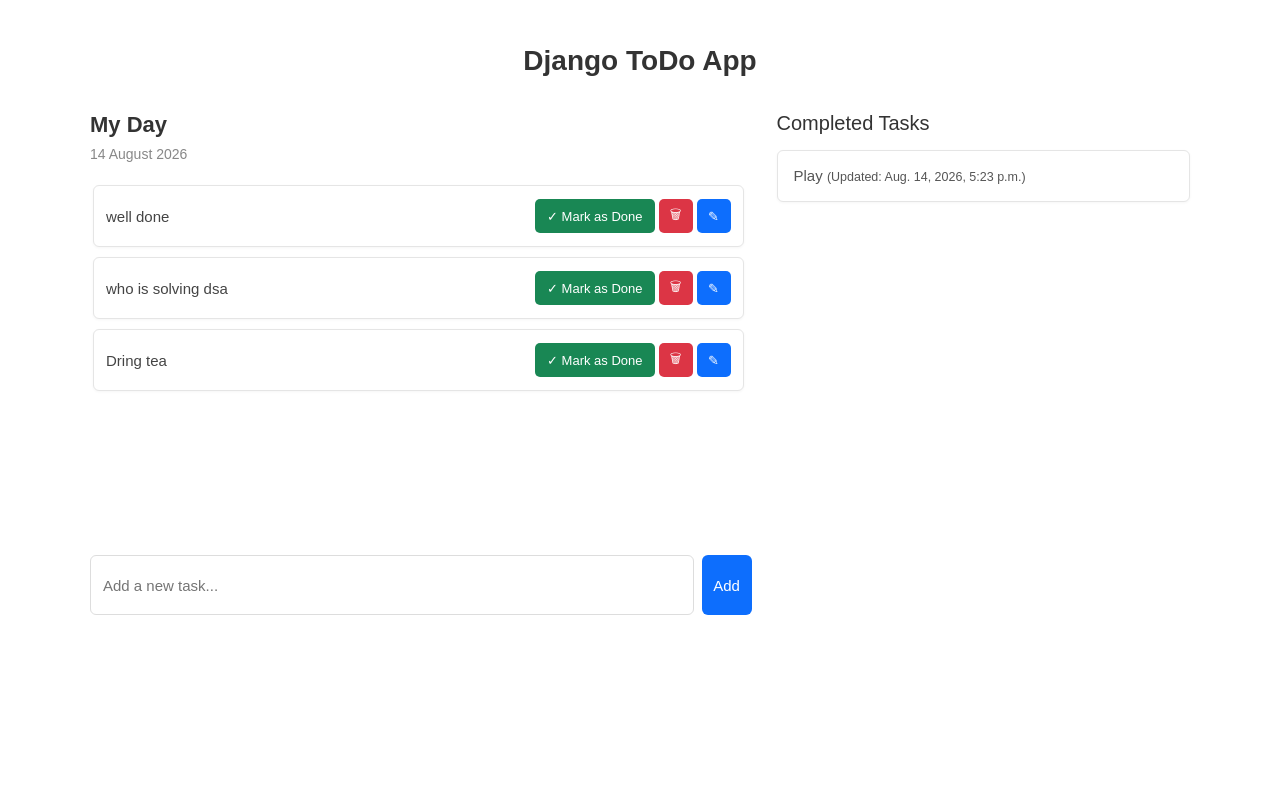
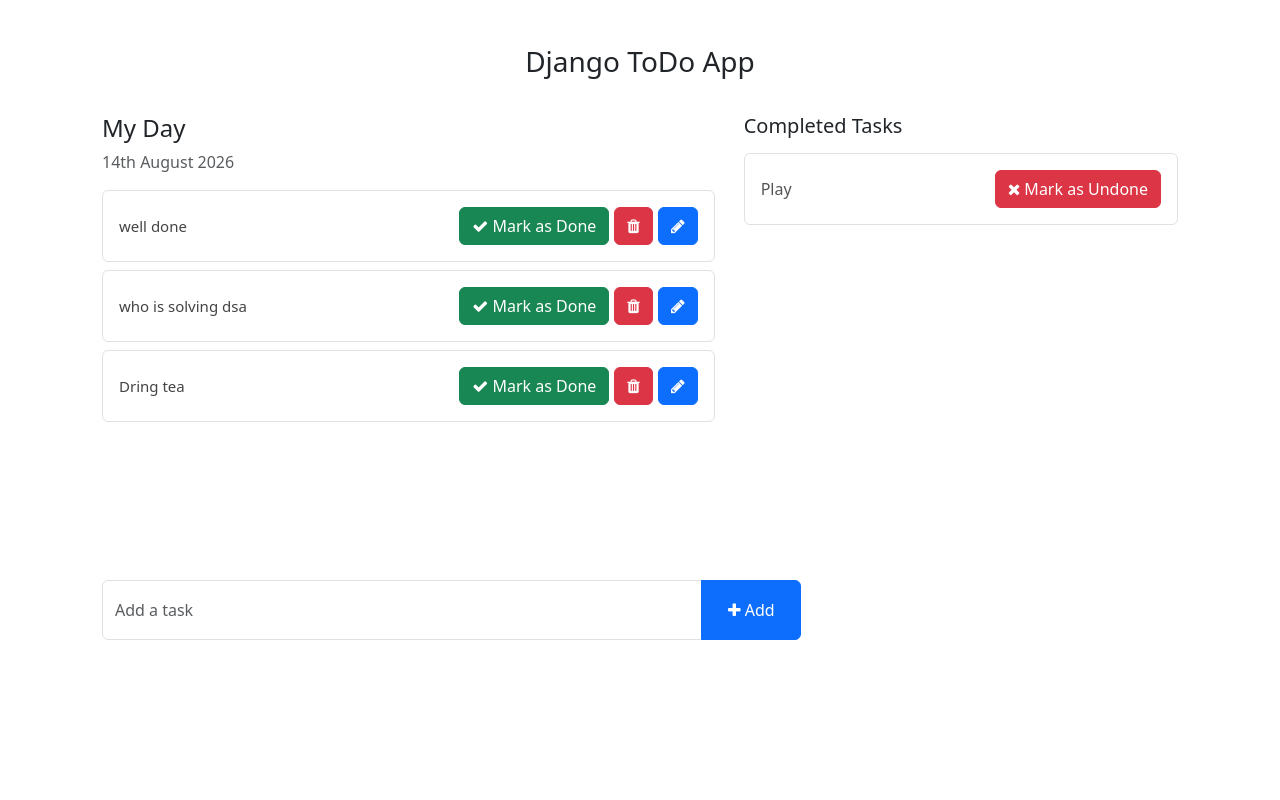
Before and after one commit to Kishor-J-K/TO-DO-App, a Django app: page / in a window 1280 px wide. Run offline with Django 5.2, Linux system fonts and the light colour scheme; data comes from the database, SQL or seed files in the repository; both versions use the stored data as it was after the commit.

Commit message:
Project completed

```diff
--- a/todo/admin.py
+++ b/todo/admin.py
@@ -1,4 +1,7 @@
 from django.contrib import admin
 from .models import Task
 
-admin.site.register(Task)
+class TaskAdmin(admin.ModelAdmin):
+    list_display = ('task_name', 'is_completed', 'updated_at')
+
+admin.site.register(Task, TaskAdmin)
--- a/todo/static/css/style.css
+++ b/todo/static/css/style.css
@@ -1,383 +1,129 @@
-* {
-    margin: 0;
-    padding: 0;
-    box-sizing: border-box;
+body {
+    background-color: white;
 }
 
 
-body {
-    font-family: Arial, Helvetica, sans-serif;
+/* Main container */
 
-    background-color: #ffffff;
-
-    color: #333;
-
-    min-height: 100vh;
+.container {
+    max-width: 1100px;
 }
 
 
-/* =========================
-   MAIN CONTAINER
-   ========================= */
+/* Page title */
 
-.container {
-    width: 90%;
-    max-width: 1100px;
-
-    margin: 0 auto;
-
-    padding-top: 45px;
+.page-title {
+    text-align: center;
+    margin-top: 45px;
+    margin-bottom: 35px;
 }
 
 
-/* =========================
-   PAGE TITLE
-   ========================= */
+/* Task list */
 
-.page-title {
-    text-align: center;
-
-    font-size: 28px;
-
-    font-weight: 600;
-
-    margin-bottom: 35px;
-
-    color: #333;
+.task-list {
+    height: 370px;
+    overflow-y: auto;
+    padding-right: 5px;
 }
 
 
-/* =========================
-   MAIN CONTENT
-   ========================= */
+/* Individual task */
 
-.main-content {
-    display: grid;
-
-    grid-template-columns: 1.6fr 1fr;
-
-    gap: 25px;
-
-    align-items: start;
+.task-card {
+    margin-bottom: 8px;
+    border: 1px solid #e1e1e1;
 }
 
 
-/* =========================
-   LEFT SECTION
-   ========================= */
-
-.left-section {
-    min-width: 0;
+.task-card .card-body {
+    display: flex;
+    align-items: center;
+    justify-content: space-between;
 }
 
 
-.day-header {
-    margin-bottom: 18px;
+/* Task name */
+
+.task-name {
+    font-size: 15px;
+    color: #444;
 }
 
 
-.day-header h2 {
-    font-size: 22px;
+/* Buttons */
 
-    margin-bottom: 8px;
-
-    color: #333;
+.task-buttons {
+    display: flex;
+    gap: 5px;
+    margin-left: 15px;
 }
 
 
-.day-header p {
-    font-size: 14px;
-
-    color: #888;
+.task-buttons .btn {
+    white-space: nowrap;
 }
 
 
-/* =========================
-   PENDING TASKS
-   ========================= */
+/* Completed section */
 
-.pending-tasks {
-    height: 365px;
-
-    overflow-y: auto;
-
-    padding: 5px 8px 5px 3px;
+.completed-heading {
+    margin-bottom: 15px;
 }
 
 
-/* =========================
-   TASK
-   ========================= */
-
-.task {
-    width: 100%;
-
-    min-height: 62px;
-
-    border: 1px solid #e5e5e5;
-
-    border-radius: 6px;
-
-    padding: 10px 12px;
-
-    margin-bottom: 10px;
-
-    display: flex;
-
-    align-items: center;
-
-    justify-content: space-between;
-
-    background-color: #fff;
-
-    box-shadow: 0 1px 3px rgba(0, 0, 0, 0.04);
-}
-
-
-.task-text {
-    font-size: 15px;
-
-    color: #444;
-
-    flex: 1;
-
-    padding-right: 15px;
-}
-
-
-/* =========================
-   TASK ACTIONS
-   ========================= */
-
-.task-actions {
-    display: flex;
-
-    align-items: center;
-
-    gap: 4px;
-}
-
-
-.task-actions form {
-    margin: 0;
-}
-
-
-/* =========================
-   GENERAL BUTTON
-   ========================= */
-
-.btn {
-    border: none;
-
-    border-radius: 5px;
-
-    color: white;
-
-    cursor: pointer;
-
-    font-size: 13px;
-
-    height: 34px;
-}
-
-
-.btn:hover {
-    opacity: 0.9;
-}
-
-
-/* Mark Done */
-
-.done-btn {
-    background-color: #198754;
-
-    padding: 0 12px;
-}
-
-
-/* Delete */
-
-.delete-btn {
-    background-color: #dc3545;
-
-    width: 34px;
-}
-
-
-/* Edit */
-
-.edit-btn {
-    background-color: #0d6efd;
-
-    width: 34px;
-}
-
-
-/* =========================
-   ADD TASK
-   ========================= */
-
-.add-task {
-    display: flex;
-
-    gap: 8px;
-
-    margin-top: 10px;
-}
-
-
-.add-task input {
-    flex: 1;
-
-    height: 60px;
-
-    border: 1px solid #ddd;
-
-    border-radius: 6px;
-
-    padding: 0 12px;
-
-    font-size: 15px;
-
-    outline: none;
-}
-
-
-.add-task input:focus {
-    border-color: #0d6efd;
-}
-
-
-.add-btn {
-    width: 50px;
-
-    border: none;
-
-    border-radius: 6px;
-
-    background-color: #0d6efd;
-
-    color: white;
-
-    font-size: 15px;
-
-    cursor: pointer;
-}
-
-
-.add-btn:hover {
-    background-color: #0b5ed7;
-}
-
-
-/* =========================
-   RIGHT SECTION
-   ========================= */
-
-.right-section {
-    min-width: 0;
-}
-
-
-.completed-title {
-    font-size: 20px;
-
-    font-weight: 500;
-
-    margin-bottom: 15px;
-
-    color: #333;
-}
-
-
-/* =========================
-   COMPLETED TASK
-   ========================= */
-
 .completed-task {
-    border: 1px solid #e5e5e5;
-
-    border-radius: 6px;
-
-    padding: 16px;
-
-    min-height: 52px;
-
-    margin-bottom: 10px;
-
-    background-color: #fff;
-
-    box-shadow: 0 1px 3px rgba(0, 0, 0, 0.04);
-
-    font-size: 15px;
-
     color: #555;
 }
 
 
-/* =========================
-   SCROLLBAR
-   ========================= */
+/* Add task */
 
-.pending-tasks::-webkit-scrollbar {
+.add-task {
+    margin-top: 20px;
+    width: 65%;
+}
+
+
+.add-task .form-control {
+    height: 60px;
+}
+
+
+.add-button {
+    width: 100px;
+}
+
+
+/* Scrollbar */
+
+.task-list::-webkit-scrollbar {
     width: 8px;
 }
 
 
-.pending-tasks::-webkit-scrollbar-track {
-    background: #f5f5f5;
-}
-
-
-.pending-tasks::-webkit-scrollbar-thumb {
+.task-list::-webkit-scrollbar-thumb {
     background: #ccc;
-
     border-radius: 10px;
 }
 
 
-/* =========================
-   RESPONSIVE
-   ========================= */
+/* Mobile */
 
-@media (max-width: 750px) {
+@media (max-width: 768px) {
 
-    .container {
-        width: 94%;
-
-        padding-top: 25px;
-    }
-
-
-    .main-content {
-        grid-template-columns: 1fr;
-    }
-
-
-    .pending-tasks {
-        height: 300px;
-    }
-
-
-    .task {
+    .task-card .card-body {
+        flex-direction: column;
         align-items: flex-start;
-
-        flex-direction: column;
-
         gap: 10px;
     }
 
-
-    .task-actions {
-        width: 100%;
-
-        justify-content: flex-end;
+    .task-buttons {
+        margin-left: 0;
     }
 
-
-    .add-task input {
-        height: 50px;
+    .add-task {
+        width: 100%;
     }
 
 }
--- a/todo/templates/home.html
+++ b/todo/templates/home.html
@@ -7,184 +7,196 @@
     <meta charset="UTF-8">
     <meta name="viewport" content="width=device-width, initial-scale=1.0">
 
-    <title>Django ToDo App</title>
+    <title>TODO LIST - Home</title>
 
+    <!-- Bootstrap -->
+    <link
+        href="https://cdn.jsdelivr.net/npm/bootstrap@5.3.0/dist/css/bootstrap.min.css"
+        rel="stylesheet"
+    >
+
+    <!-- Font Awesome -->
+    <link
+        rel="stylesheet"
+        href="https://cdnjs.cloudflare.com/ajax/libs/font-awesome/4.7.0/css/font-awesome.min.css"
+    >
+
+    <!-- Your CSS -->
     <link rel="stylesheet" href="{% static 'css/style.css' %}">
 </head>
 
+
 <body>
 
-    <div class="container">
+<div class="container">
 
-        <!-- Page Title -->
-        <h1 class="page-title">Django ToDo App</h1>
+    <!-- Title -->
+    <h3 class="page-title">
+        Django ToDo App
+    </h3>
 
 
-        <!-- Main Content -->
-        <div class="main-content">
+    <div class="row">
+
+        <!-- ================= LEFT SIDE ================= -->
+
+        <div class="col-md-7">
+
+            <h4>My Day</h4>
+
+            <p class="text-muted">
+                {% now "jS F Y" %}
+            </p>
 
 
-            <!-- LEFT SIDE -->
-            <div class="left-section">
+            <!-- Pending Tasks -->
 
-                <div class="day-header">
-                    <h2>My Day</h2>
+            <div class="task-list">
 
-                    <p>
-                        {% now "d F Y" %}
-                    </p>
-                </div>
+                {% for task in tasks %}
 
+                <div class="card task-card">
 
-                <!-- Pending Tasks -->
-                <div class="pending-tasks">
+                    <div class="card-body">
 
-                    <!-- Example Task -->
-                    {%for task in tasks %}
-                    <div class="task">
-
-                        <span class="task-text">
+                        <span class="task-name">
                             {{ task.task_name }}
                         </span>
 
-                        <div class="task-actions">
 
-                            <!-- Mark Done -->
-                            <form method="POST">
-                                {% csrf_token %}
+                        <span class="task-buttons">
 
-                                <input
-                                    type="hidden"
-                                    name="task_id"
-                                    value="1"
-                                >
-
-                                <button
-                                    type="submit"
-                                    name="action"
-                                    value="complete"
-                                    class="btn done-btn"
-                                >
-                                    ✓ Mark as Done
-                                </button>
-
-                            </form>
+                            <!-- Mark as Done -->
+                            <a
+                                href="{% url 'mark_as_done' task.id %}"
+                                class="btn btn-success"
+                            >
+                                <i class="fa fa-check"></i>
+                                Mark as Done
+                            </a>
 
 
                             <!-- Delete -->
-                            <form method="POST">
-                                {% csrf_token %}
-
-                                <input
-                                    type="hidden"
-                                    name="task_id"
-                                    value="1"
-                                >
-
-                                <button
-                                    type="submit"
-                                    name="action"
-                                    value="delete"
-                                    class="btn delete-btn"
-                                    title="Delete"
-                                >
-                                    🗑
-                                </button>
-
-                            </form>
+                            <a
+                                href="{% url 'delete_task' task.id %}"
+                                class="btn btn-danger"
+                            >
+                                <i class="fa fa-trash"></i>
+                            </a>
 
 
                             <!-- Edit -->
-                            <form method="POST">
-                                {% csrf_token %}
+                            <a
+                                href="{% url 'edit_task' task.id %}"
+                                class="btn btn-primary"
+                            >
+                                <i class="fa fa-pencil"></i>
+                            </a>
 
-                                <input
-                                    type="hidden"
-                                    name="task_id"
-                                    value="1"
-                                >
-
-                                <button
-                                    type="submit"
-                                    name="action"
-                                    value="edit"
-                                    class="btn edit-btn"
-                                    title="Edit"
-                                >
-                                    ✎
-                                </button>
-
-                            </form>
-
-                        </div>
+                        </span>
 
                     </div>
-                    {% endfor %}
-
-
-
-                    <!-- More pending tasks can go here -->
-
 
                 </div>
 
+                {% empty %}
 
-                <!-- Add Task -->
-                <form method="POST" class="add-task">
+                <p class="text-muted text-center mt-5">
+                    No pending tasks.
+                </p>
 
-                    {% csrf_token %}
-
-                    <input
-                        type="text"
-                        name="task"
-                        placeholder="Add a new task..."
-                        required
-                    >
-
-                    <button
-                        type="submit"
-                        name="action"
-                        value="add"
-                        class="add-btn"
-                    >
-                        Add
-                    </button>
-
-                </form>
-
-            </div>
-
-
-
-            <!-- RIGHT SIDE -->
-            <div class="right-section">
-
-                <h2 class="completed-title">
-                    Completed Tasks
-                </h2>
-
-
-                <!-- Completed Task -->
-                {% for completed_task in completed_tasks %}
-                <div class="completed-task">
-
-                    <span>
-                        {{ completed_task.task_name }}
-                        {% if completed_task.updated_at %}
-                            <small>(Updated: {{ completed_task.updated_at }})</small>
-                        {% endif %}
-                    </span>
-
-                </div>
                 {% endfor %}
-
-                <!-- More completed tasks can go here -->
 
             </div>
 
         </div>
 
+
+        <!-- ================= RIGHT SIDE ================= -->
+
+        <div class="col-md-5">
+
+            <h5 class="completed-heading">
+                Completed Tasks
+            </h5>
+
+
+            {% for task in completed_tasks %}
+
+            <div class="card task-card">
+
+                <div class="card-body">
+
+                    <span class="completed-task">
+                        {{ task.task_name }}
+                    </span>
+
+
+                    <span class="task-buttons">
+
+                        <!-- Mark as Undone -->
+                        <a
+                            href="{% url 'mark_as_undone' task.id %}"
+                            class="btn btn-danger"
+                        >
+                            <i class="fa fa-times"></i>
+                            Mark as Undone
+                        </a>
+
+                    </span>
+
+                </div>
+
+            </div>
+
+            {% empty %}
+
+            <p class="text-muted">
+                No completed tasks.
+            </p>
+
+            {% endfor %}
+
+        </div>
+
     </div>
+
+
+    <!-- ================= ADD TASK ================= -->
+
+    <div class="add-task">
+
+        <form
+            action="{% url 'add_task' %}"
+            method="POST"
+        >
+
+            {% csrf_token %}
+
+            <div class="input-group">
+
+                <input
+                    type="text"
+                    name="task_name"
+                    class="form-control"
+                    placeholder="Add a task"
+                >
+
+                <button
+                    type="submit"
+                    class="btn btn-primary add-button"
+                >
+                    <i class="fa fa-plus"></i>
+                    Add
+                </button>
+
+            </div>
+
+        </form>
+
+    </div>
+
+</div>
 
 </body>
 
--- a/todo/urls.py
+++ b/todo/urls.py
@@ -3,4 +3,9 @@ from . import views
 
 urlpatterns = [
     path('', views.home, name='home'),
+    path('addTask/', views.add_task, name='add_task'),
+    path('mark_as_done/<int:id>/', views.mark_as_done, name='mark_as_done'),
+    path('delete_task/<int:id>/', views.delete_task, name='delete_task'),
+    path('edit_task/<int:id>/', views.edit_task, name='edit_task'),
+    path('mark_as_undone/<int:id>/', views.mark_as_undone, name='mark_as_undone'),
 ]
--- a/todo/views.py
+++ b/todo/views.py
@@ -1,6 +1,44 @@
-from django.shortcuts import render
+from django.shortcuts import redirect, render
+from django.http import HttpResponse
 from todo.models import Task
 def home(request):
-    task = Task.objects.filter(is_completed=False).order_by('-created_at')
-    completed_task = Task.objects.filter(is_completed=True).order_by('-updated_at')
-    return render(request, 'home.html', {'tasks': task, 'completed_tasks': completed_task})
+    tasks = Task.objects.filter(is_completed=False).order_by('-updated_at')
+    completed_tasks = Task.objects.filter(is_completed=True).order_by('-updated_at')
+    context = {
+        'tasks': tasks,
+        'completed_tasks': completed_tasks
+    }
+    return render(request, 'home.html', context)
+
+def add_task(request):
+    task = request.POST['task_name']
+    Task.objects.create(task_name=task)
+    return redirect('home')
+
+def mark_as_done(request, id):
+    task = Task.objects.get(id=id)
+    task.is_completed = True
+    task.save()
+    return redirect('home')
+
+def delete_task(request, id):
+    task = Task.objects.get(id=id)
+    task.delete()
+    return redirect('home')
+
+def edit_task(request, id):
+    task = Task.objects.get(id=id)
+    if request.method == 'POST':
+        task.task_name = request.POST['task_name']
+        task.save()
+        return redirect('home')
+    context = {
+        'task': task
+    }
+    return render(request, 'edit_task.html', context)
+
+def mark_as_undone(request, id):
+    task = Task.objects.get(id=id)
+    task.is_completed = False
+    task.save()
+    return redirect('home')
```
Also changed, not shown: todo/templates/edit_task.html (added, +17 -0 lines), db.sqlite3.
